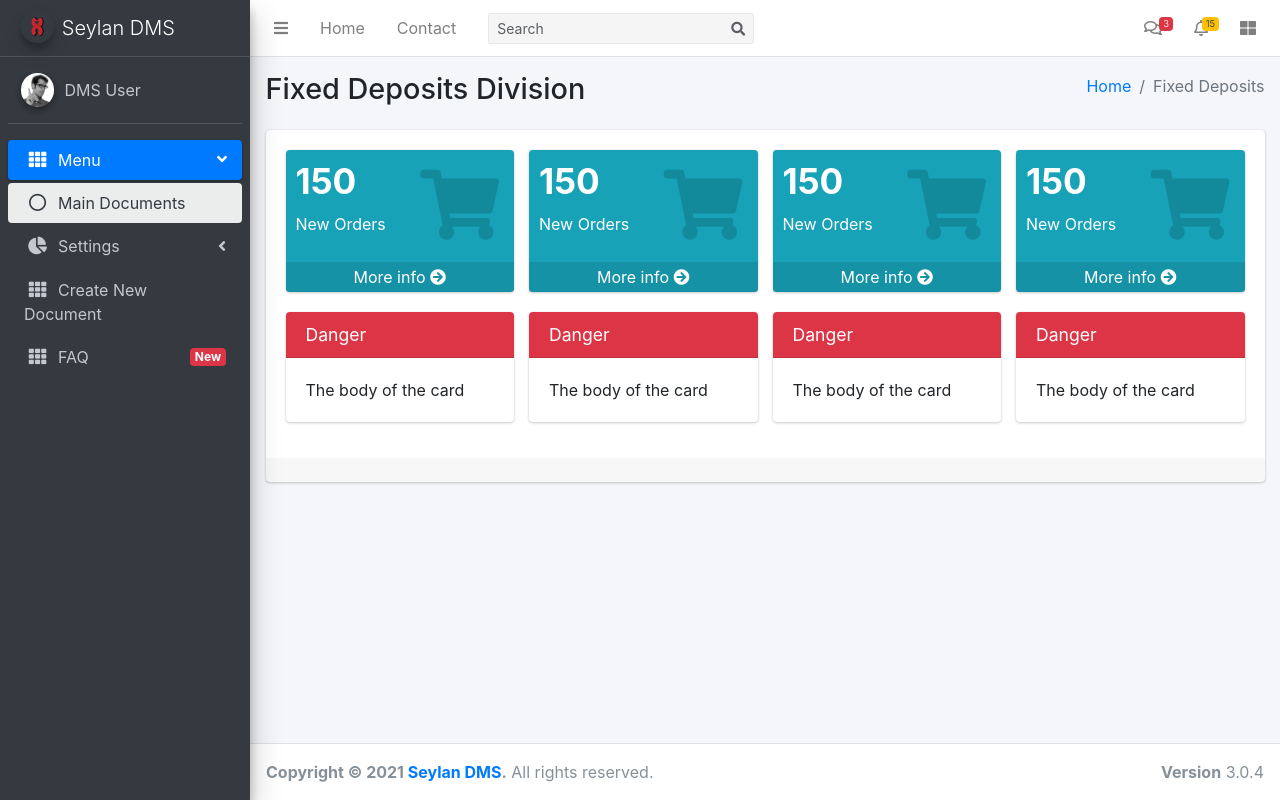
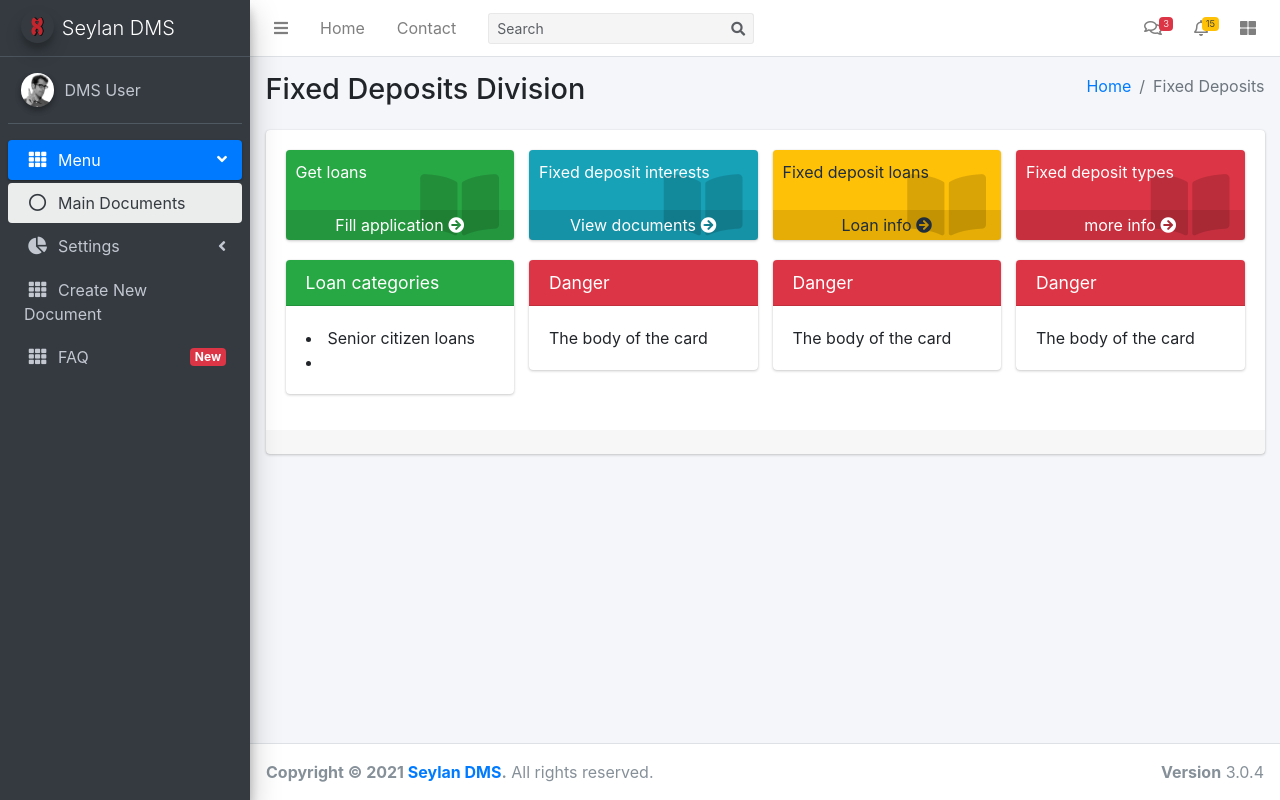
Before and after one commit to cheythi/dms, a CodeIgniter app: page /dms/MainController/fixed in a window 1280 px wide. Run offline with CodeIgniter, Linux system fonts and the light colour scheme; some libraries are stand-ins or nearby versions.

Commit message:
main page changes

```diff
--- a/application/views/fixed_deposit/main.php
+++ b/application/views/fixed_deposit/main.php
@@ -29,17 +29,15 @@
 
               <div class="col-lg-3 col-6">
                 <!-- small card -->
-                <div class="small-box bg-info">
+                <div class="small-box bg-success">
                   <div class="inner">
-                    <h3>150</h3>
-
-                    <p>New Orders</p>
+                    <p>Get loans</p>
                   </div>
                   <div class="icon">
-                    <i class="fas fa-shopping-cart"></i>
+                    <i class="fas fa-book-open"></i>
                   </div>
                   <a href="#" class="small-box-footer">
-                    More info <i class="fas fa-arrow-circle-right"></i>
+                    Fill application <i class="fas fa-arrow-circle-right"></i>
                   </a>
                 </div>
               </div>
@@ -48,49 +46,43 @@
                 <!-- small card -->
                 <div class="small-box bg-info">
                   <div class="inner">
-                    <h3>150</h3>
-
-                    <p>New Orders</p>
+                    <p>Fixed deposit interests</p>
                   </div>
                   <div class="icon">
-                    <i class="fas fa-shopping-cart"></i>
+                    <i class="fas fa-book-open"></i>
                   </div>
                   <a href="#" class="small-box-footer">
-                    More info <i class="fas fa-arrow-circle-right"></i>
+                    View documents <i class="fas fa-arrow-circle-right"></i>
                   </a>
                 </div>
               </div>
 
               <div class="col-lg-3 col-6">
                 <!-- small card -->
-                <div class="small-box bg-info">
+                <div class="small-box bg-warning">
                   <div class="inner">
-                    <h3>150</h3>
-
-                    <p>New Orders</p>
+                    <p>Fixed deposit loans</p>
                   </div>
                   <div class="icon">
-                    <i class="fas fa-shopping-cart"></i>
+                    <i class="fas fa-book-open"></i>
                   </div>
                   <a href="#" class="small-box-footer">
-                    More info <i class="fas fa-arrow-circle-right"></i>
+                    Loan info <i class="fas fa-arrow-circle-right"></i>
                   </a>
                 </div>
               </div>
 
               <div class="col-lg-3 col-6">
                 <!-- small card -->
-                <div class="small-box bg-info">
+                <div class="small-box bg-danger">
                   <div class="inner">
-                    <h3>150</h3>
-
-                    <p>New Orders</p>
+                    <p>Fixed deposit types</p>
                   </div>
                   <div class="icon">
-                    <i class="fas fa-shopping-cart"></i>
+                    <i class="fas fa-book-open"></i>
                   </div>
                   <a href="#" class="small-box-footer">
-                    More info <i class="fas fa-arrow-circle-right"></i>
+                    more info <i class="fas fa-arrow-circle-right"></i>
                   </a>
                 </div>
               </div>
@@ -100,12 +92,13 @@
             <div class="row">
 
               <div class="col-md-3">
-                <div class="card card-danger">
+                <div class="card card-success">
                   <div class="card-header">
-                    <h3 class="card-title">Danger</h3>
+                    <h3 class="card-title">Loan categories</h3>
                   </div>
                   <div class="card-body">
-                    The body of the card
+                    <li>Senior citizen loans</li>
+                    <li></li>
                   </div>
                   <!-- /.card-body -->
                 </div>
```
Also changed, not shown: application/views/pages/main.php (+12 -12 lines).
